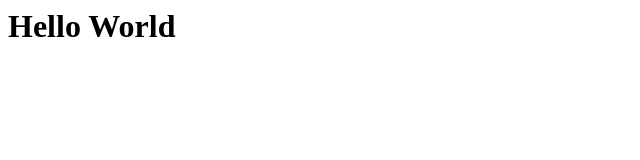
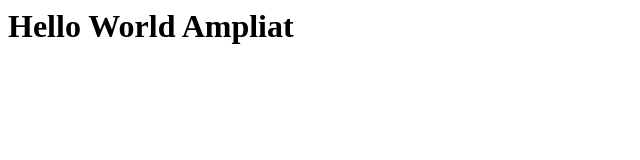
Before and after one commit to bayats/Practica3def, a plain HTML site: page index.html in a window 1280 px wide. Shown: the whole page, without its empty margins (0-640 px from the left). Drawn offline with Linux system fonts and the light colour scheme.

Commit message:
confirmacio que flipes chachi pistachi

```diff
--- a/index.html
+++ b/index.html
@@ -1,3 +1,3 @@
 <html>
-<h1>Hello World</h1>
+<h1>Hello World Ampliat</h1>
 </html>
```
